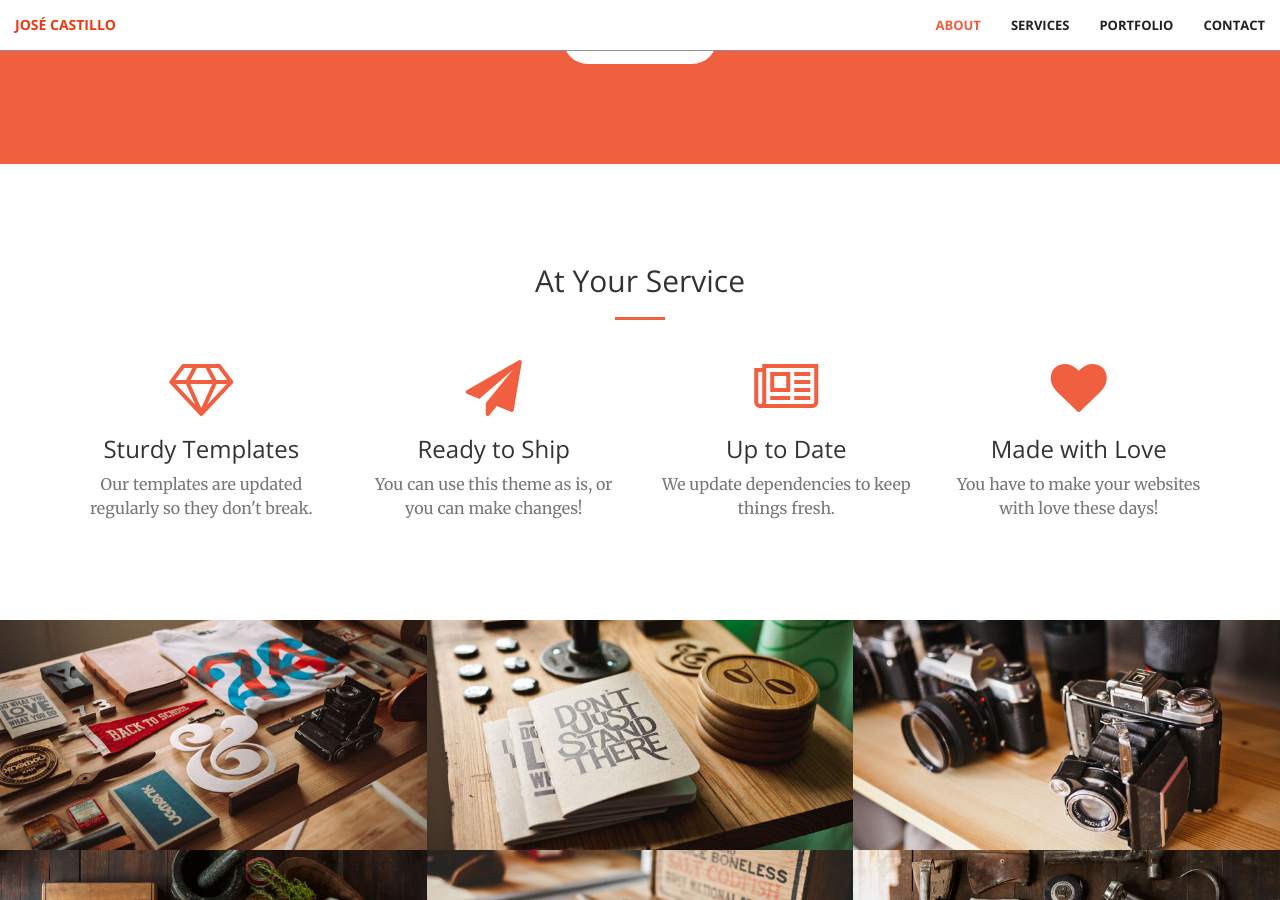
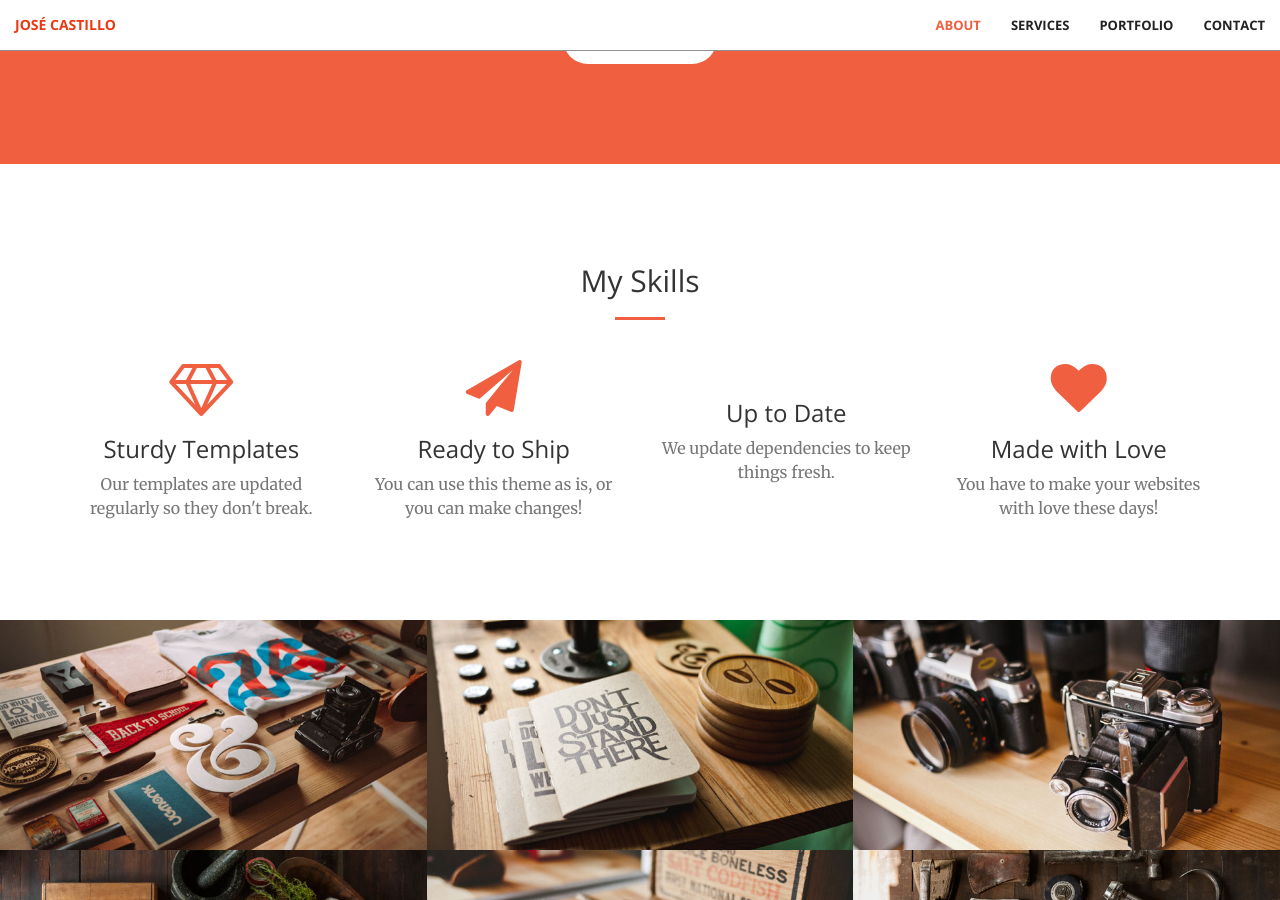
Before and after one commit to ja-castillo25/ja-castillo25.github.io, a Jekyll site: the page built from index.html, in a window 1280 px wide and 900 px high, scrolled down 1154 px. Built offline with Jekyll 4.4.1, drawn with Linux system fonts in a browser that asks for light colours.

Commit message:
agregando logo python

```diff
--- a/_includes/services.html
+++ b/_includes/services.html
@@ -2,7 +2,7 @@
     <div class="container">
         <div class="row">
             <div class="col-lg-12 text-center">
-                <h2 class="section-heading">At Your Service</h2>
+                <h2 class="section-heading">My Skills</h2>
                 <hr class="primary">
             </div>
         </div>
@@ -25,7 +25,7 @@
             </div>
             <div class="col-lg-3 col-md-6 text-center">
                 <div class="service-box">
-                    <i class="fa fa-4x fa-newspaper-o wow bounceIn text-primary" data-wow-delay=".2s"></i>
+                    <i class="fa fa-4x fa-python wow bounceIn text-primary" data-wow-delay=".2s"></i>
                     <h3>Up to Date</h3>
                     <p class="text-muted">We update dependencies to keep things fresh.</p>
                 </div>
```
